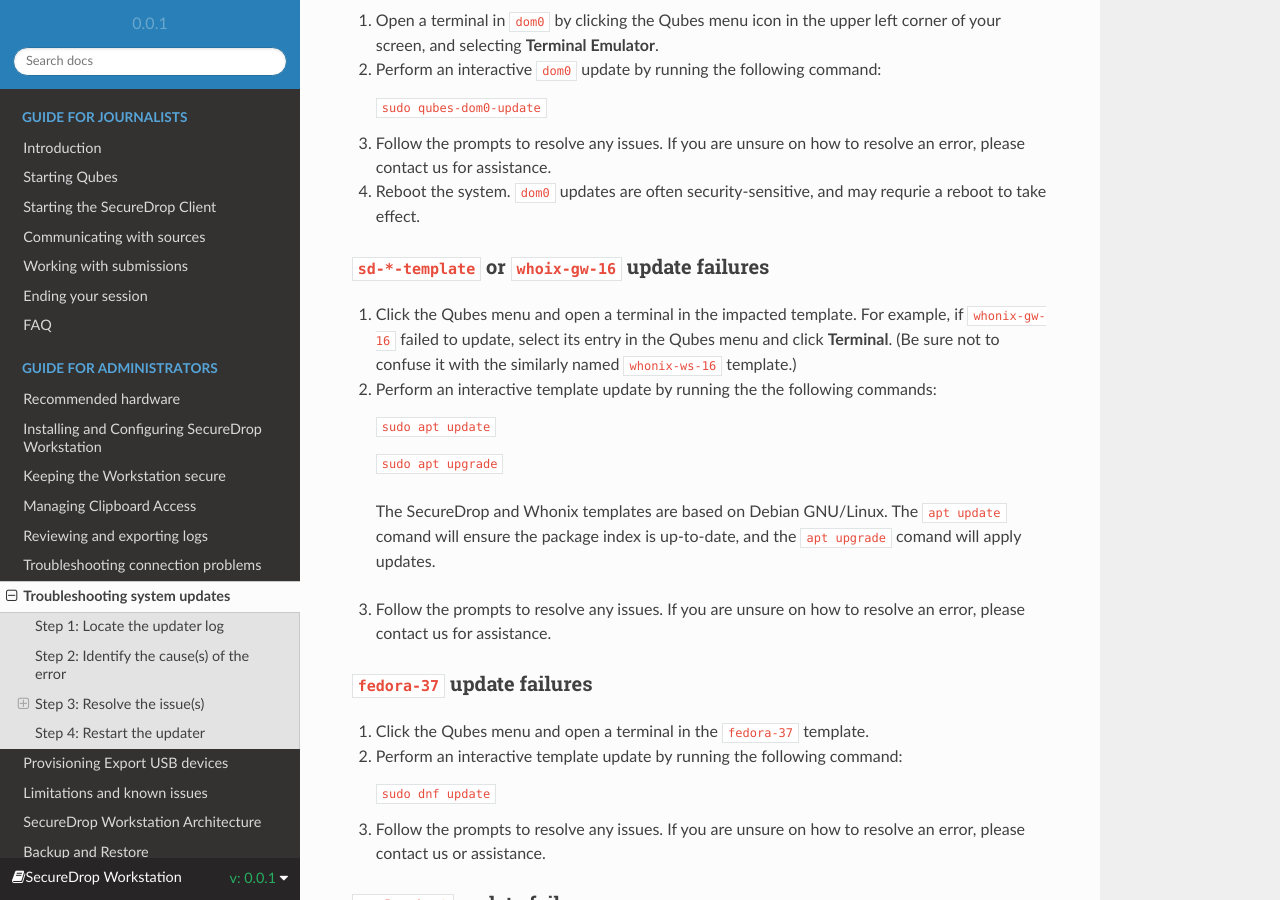
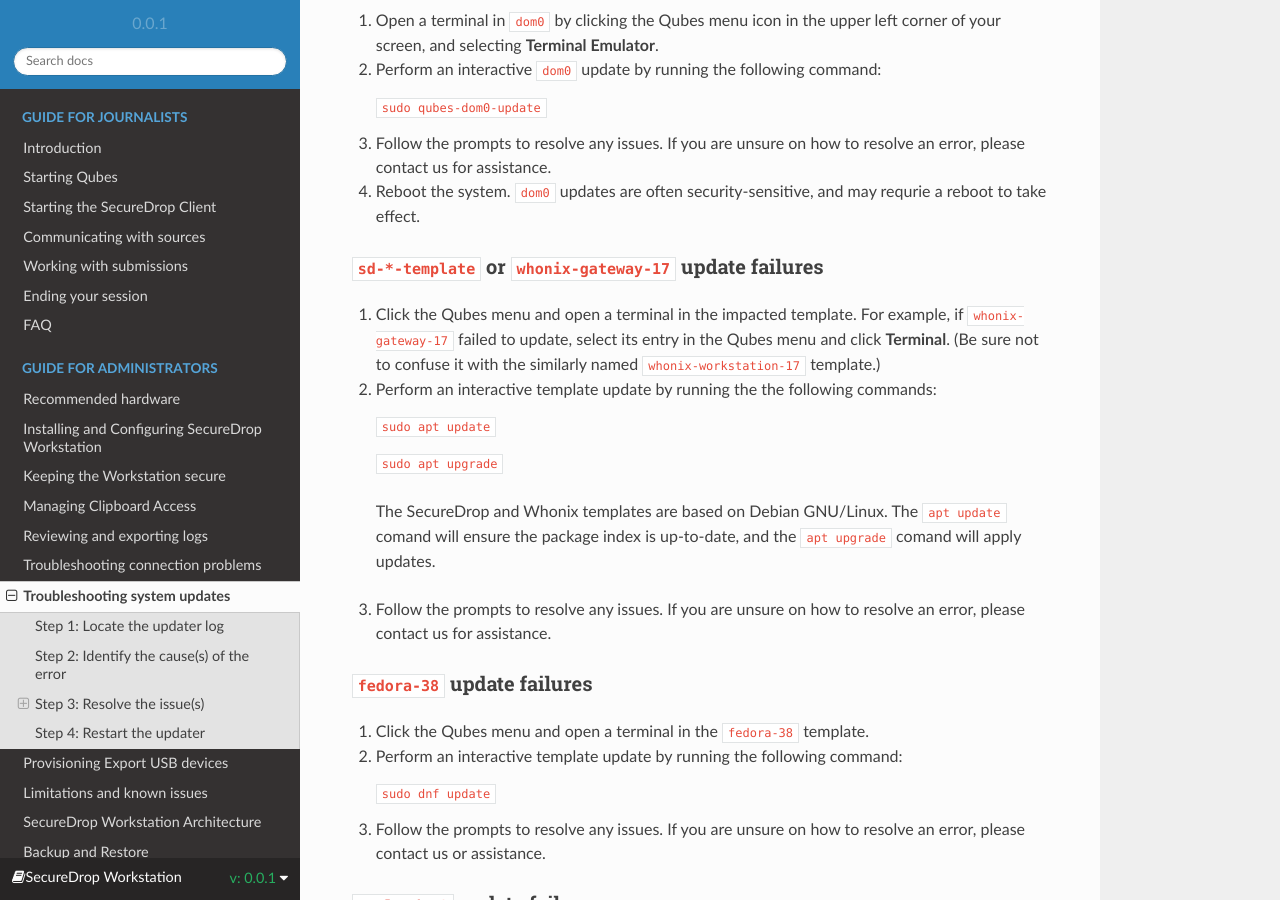
Before and after one commit to freedomofpress/securedrop-workstation-docs, a Sphinx documentation site: the page built from docs/admin/troubleshooting_updates.rst, in a window 1280 px wide and 900 px high, scrolled down 2158 px. Built offline with Sphinx 7.4.7 and the Read the Docs theme 2.0.0, drawn with Linux system fonts in a browser that asks for light colours.

Commit message:
Update references to whonix (16->17) and Fedora (37->38)

```diff
--- a/docs/admin/troubleshooting_updates.rst
+++ b/docs/admin/troubleshooting_updates.rst
@@ -107,13 +107,13 @@
    security-sensitive, and may requrie a reboot to take
    effect.
 
-``sd-*-template`` or ``whoix-gw-16`` update failures
-^^^^^^^^^^^^^^^^^^^^^^^^^^^^^^^^^^^^^^^^^^^^^^^^^^^^
+``sd-*-template`` or ``whonix-gateway-17`` update failures
+^^^^^^^^^^^^^^^^^^^^^^^^^^^^^^^^^^^^^^^^^^^^^^^^^^^^^^^^^^
 1. Click the Qubes menu and open a terminal in the impacted
-   template. For example, if ``whonix-gw-16`` failed to
+   template. For example, if ``whonix-gateway-17`` failed to
    update, select its entry in the Qubes menu and click
    **Terminal**. (Be sure not to confuse it with the
-   similarly named ``whonix-ws-16`` template.)
+   similarly named ``whonix-workstation-17`` template.)
 
 2. Perform an interactive template update by running the
    the following commands:
@@ -131,9 +131,9 @@
    unsure on how to resolve an error, please contact us
    for assistance.
 
-``fedora-37`` update failures
+``fedora-38`` update failures
 ^^^^^^^^^^^^^^^^^^^^^^^^^^^^^
-1. Click the Qubes menu and open a terminal in the ``fedora-37``
+1. Click the Qubes menu and open a terminal in the ``fedora-38``
    template.
 
 2. Perform an interactive template update by running the following
```
